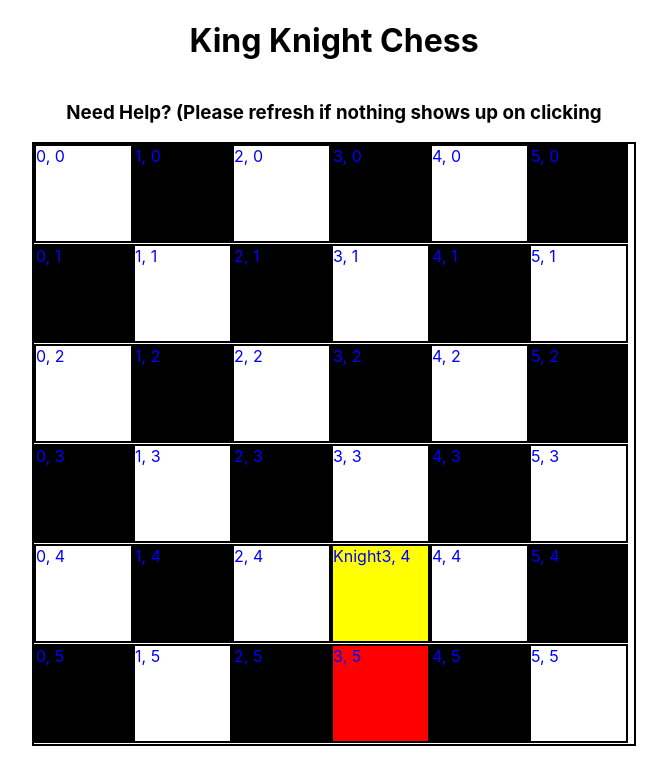
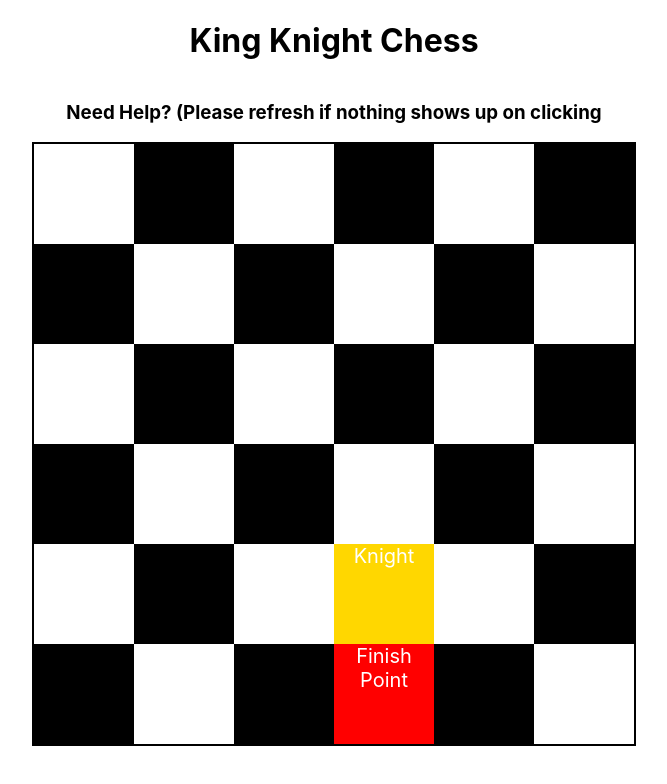
Before and after one commit to gaurav7700/chessgame, a React (Create React App) app: page / in a window 1280 px wide. Shown: the top 784 px of the page, without its empty margins (306-973 px from the left). Built offline with nearby package versions, Linux system fonts and the light colour scheme.

Commit message:
2nd commit

```diff
--- a/src/App.css
+++ b/src/App.css
@@ -15,7 +15,8 @@
 }
 
 .box{
-  height: 95px;
-  width: 95px;
-  border: 2px black solid;
+  text-align: center;
+  height: 100px;
+  width: 100px;
+cursor: pointer;
 }
--- a/src/pages/Chess.jsx
+++ b/src/pages/Chess.jsx
@@ -239,19 +239,7 @@ const Chess = () => {
         </h3>
         {showinfo && (
           <div>
-            {autoinfo.map((ele) => {
-              return (
-                <>
-                  <div>Please move to the follwing points respectively</div>
-                  <div>
-                    ({ele.atempx}, {ele.atempy})
-                  </div>
-                  <div>
-                    ({ele.nextx}, {ele.nexty})
-                  </div>
-                </>
-              );
-            })}
+
           </div>
         )}
       </div>
@@ -266,13 +254,13 @@ const Chess = () => {
                   {/* if king is true this div will render */}
                   <div
                     className="box"
-                    style={{ backgroundColor: "yellow", color: "blue" }}
+                    style={{ backgroundColor: "gold", color: "white", fontSize:"20px" }}
                     onMouseOver={() => {
                       findmoves();
                     }}
                   >
                     Knight
-                    {ele.x}, {ele.y}
+
                   </div>
                 </>
               ) : (
@@ -282,10 +270,10 @@ const Chess = () => {
                   {ele.target ? (
                     <div
                       className="box"
-                      style={{ backgroundColor: `Red`, color: "blue" }}
+                      style={{ backgroundColor: `Red`, color: "white",  fontSize:"20px"  }}
                       onClick={() => checkKing(ele.x, ele.y)}
                     >
-                      {ele.x}, {ele.y}
+                   Finish Point
                     </div>
                   ) : (
                     //     {/* render normal div with specified color if no its not target */}
@@ -299,7 +287,7 @@ const Chess = () => {
                         }}
                         onClick={() => chooseKing(index, ele.x, ele.y)}
                       >
-                        {ele.x}, {ele.y}
+
                       </div>
                     </>
                   )}
```
